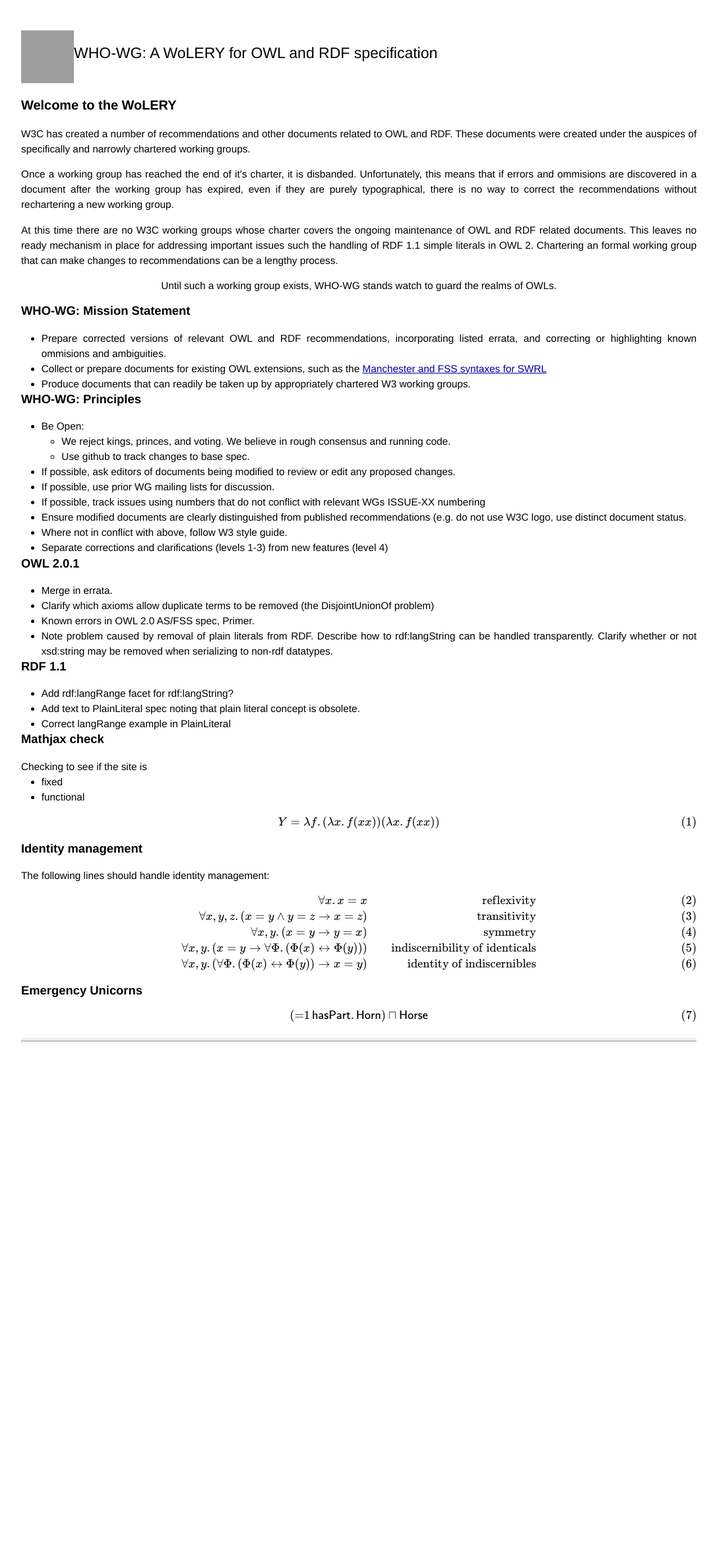
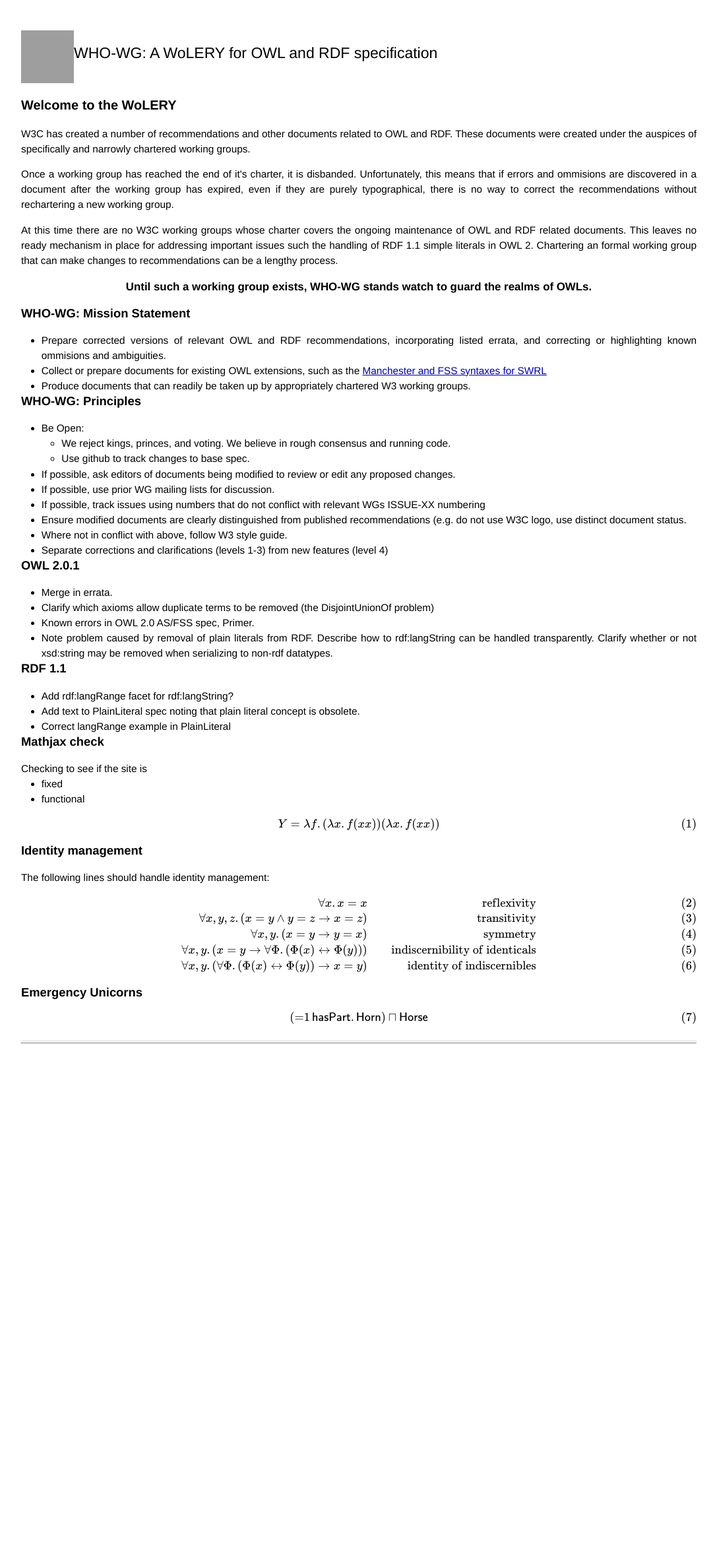
Before and after one commit to WHO-WG/WHO-WG.github.io, a Jekyll site: the page built from index.html, in a window 1280 px wide. Shown: the whole page at 66% size, without its empty margins (96-1183 px from the left). Built offline with Jekyll 4.4.1, drawn with Linux system fonts in a browser that asks for light colours; Markdown is read by kramdown in place of the engine named in the settings; formulas are drawn with MathJax 3; grey boxes are pictures that could not be loaded.

Commit message:
front page changes

```diff
--- a/index.html
+++ b/index.html
@@ -19,7 +19,7 @@
 no ready mechanism in place for addressing important issues such the handling
 of RDF 1.1 simple literals in OWL 2. Chartering an formal working group that can make changes to
 recommendations can be a lengthy process.</p>
-<p style="text-align:center; text-weight:bolder;"> Until such a working
+<p style="text-align:center; font-weight:bolder; font-size:110%;"> Until such a working
 group exists, WHO-WG stands watch to guard the realms of OWLs.
 </p>
 
```
